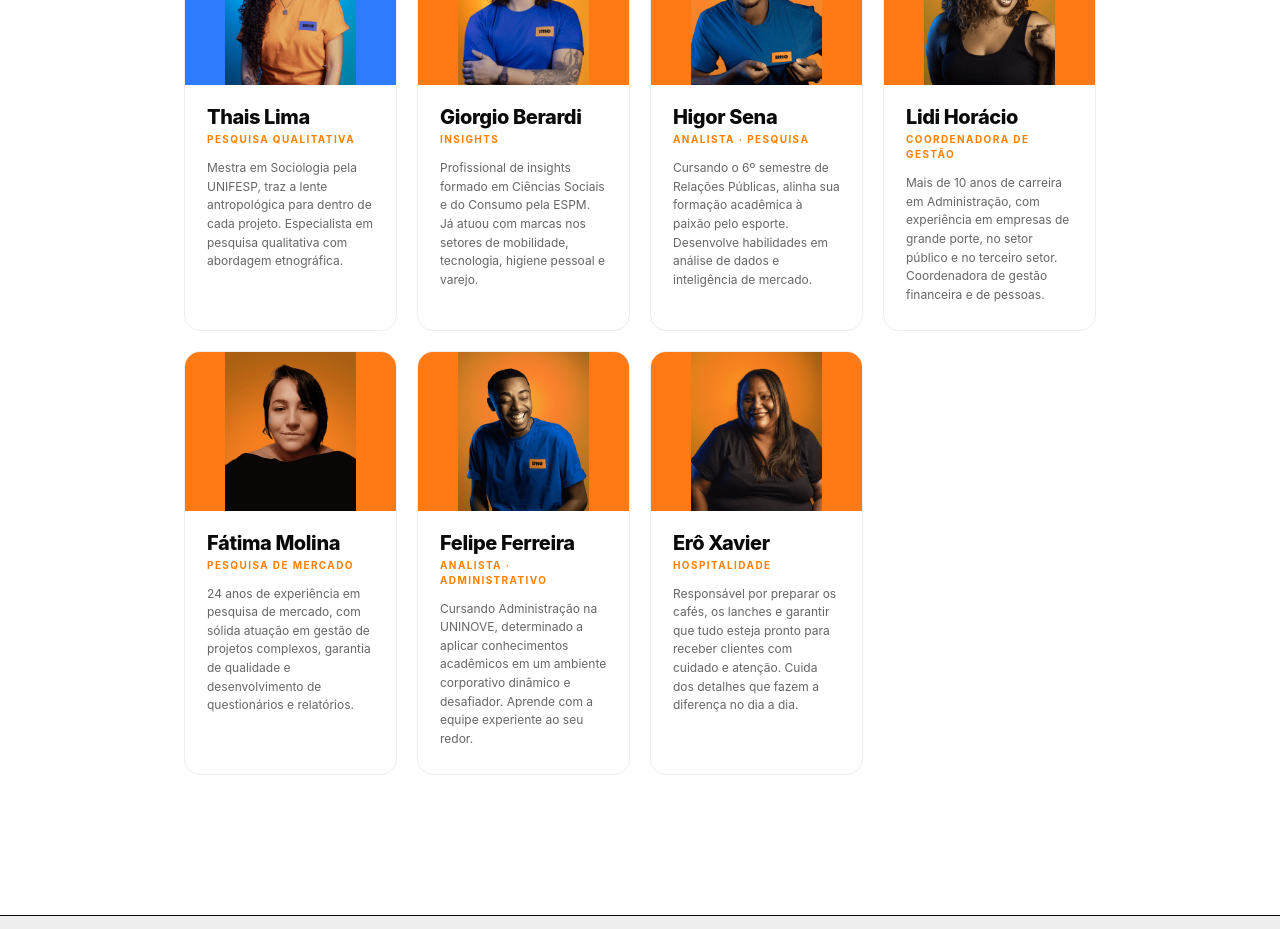
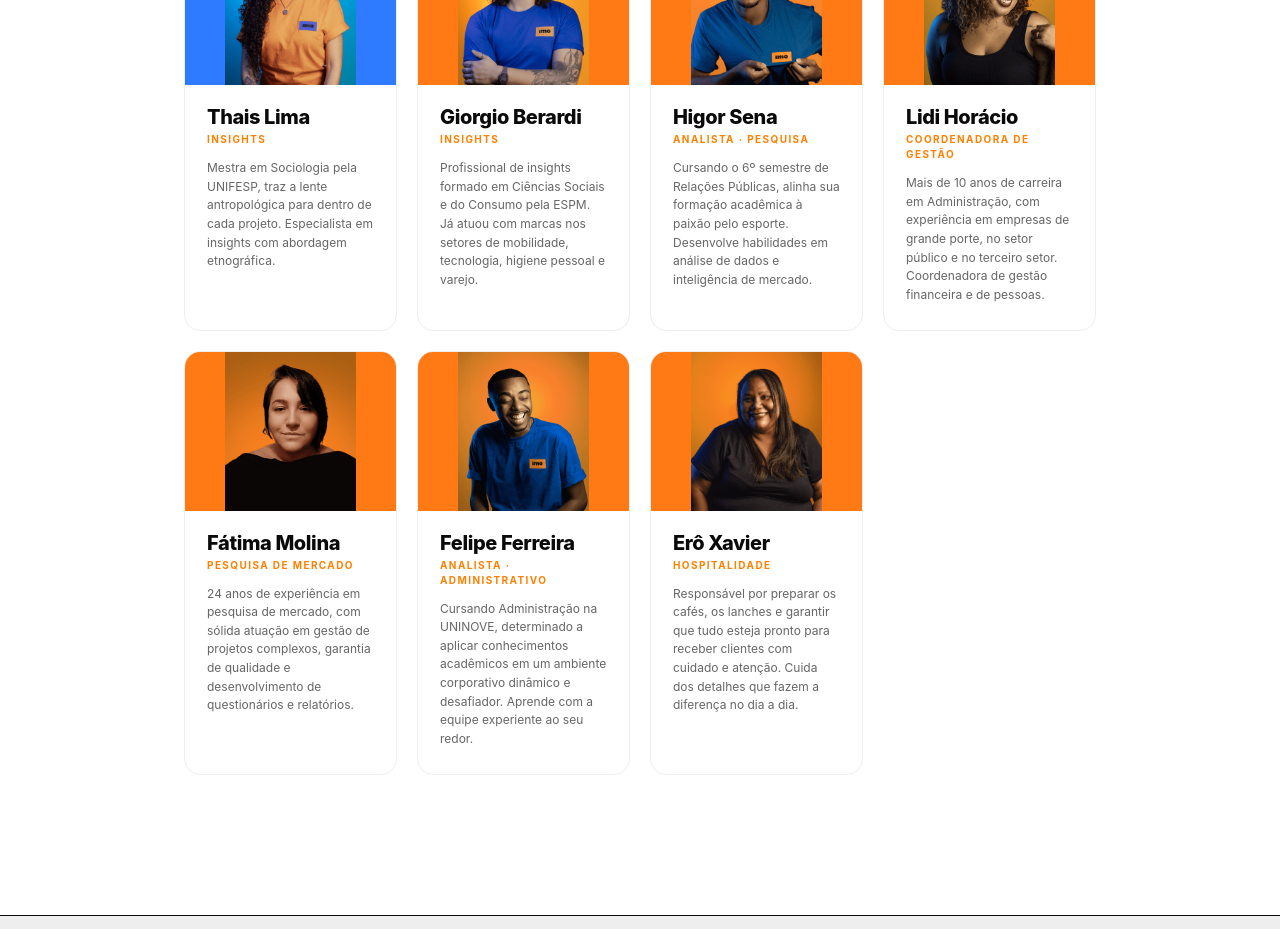
Before and after one commit to cescalucas/imo-insights-netlify, a website: page time.html in a window 1280 px wide. Shown: the part 1540-2469 px from the top of the page. Drawn offline with Linux system fonts and the light colour scheme; a web font is replaced by a local one.

Commit message:
Troca 'pesquisa qualitativa' por 'insights' em todas as paginas

```diff
--- a/time.html
+++ b/time.html
@@ -108,8 +108,8 @@
         </div>
         <div class="member-v2-info">
           <div class="member-v2-name">Thais Lima</div>
-          <div class="member-v2-role">Pesquisa Qualitativa</div>
-          <p class="member-v2-bio">Mestra em Sociologia pela UNIFESP, traz a lente antropológica para dentro de cada projeto. Especialista em pesquisa qualitativa com abordagem etnográfica.</p>
+          <div class="member-v2-role">Insights</div>
+          <p class="member-v2-bio">Mestra em Sociologia pela UNIFESP, traz a lente antropológica para dentro de cada projeto. Especialista em insights com abordagem etnográfica.</p>
         </div>
       </div>
       <div class="member-v2">
```
Also changed, not shown: index.html (+1 -1 lines), sobre.html (+1 -1 lines).
